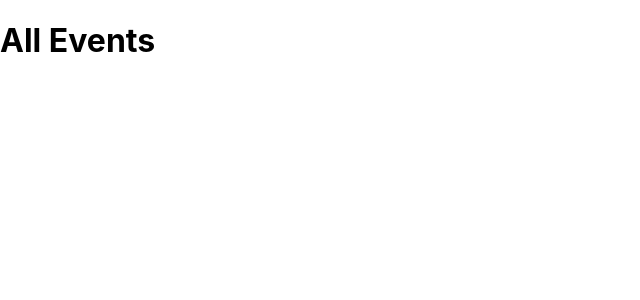
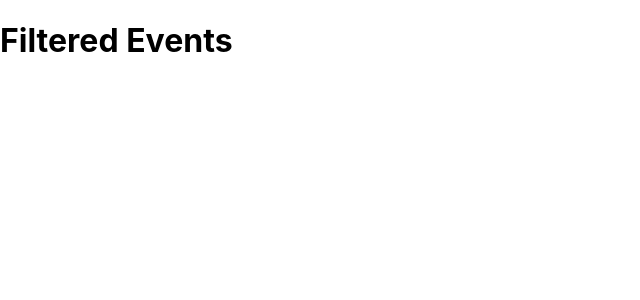
Before and after one commit to AisKreme/EventsProject_nextjs, a Next.js app: page /events in a window 1280 px wide. Shown: the top 300 px of the page, without its empty margins (0-640 px from the left). Built offline with nearby package versions, Linux system fonts and the light colour scheme.

Commit message:
add filtered events page

```diff
--- /dev/null
+++ b/pages/events/[...slug].jsx
@@ -0,0 +1,9 @@
+const FilteredEventsPage = () => {
+  return (
+    <div>
+      <h1>Filtered Events</h1>
+    </div>
+  );
+};
+
+export default FilteredEventsPage;
```
